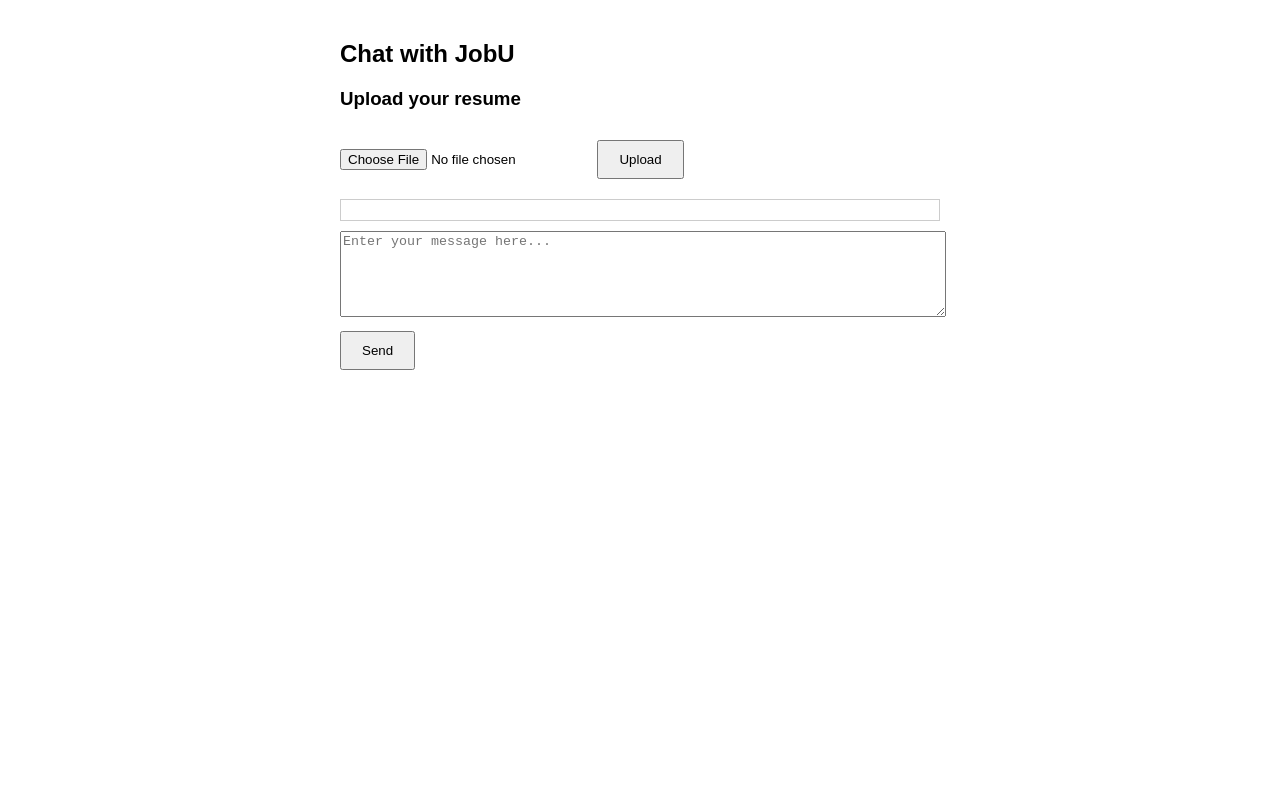
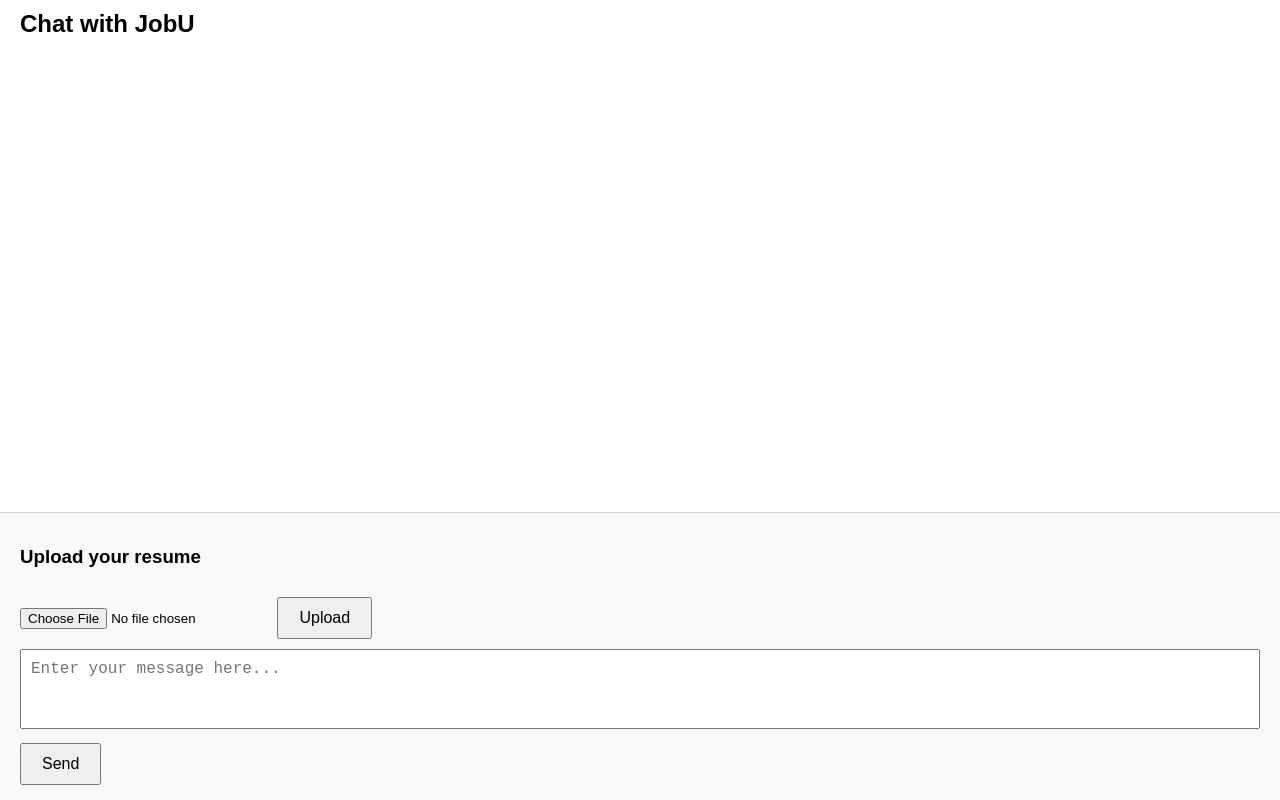
Before and after one commit to Portabello/jobu, a plain HTML site: page frontend/index.html in a window 1280 px wide. Drawn offline with Linux system fonts and the light colour scheme.

Commit message:
updating frontend, dynamic size, UX improvements, chat log

```diff
--- a/frontend/index.html
+++ b/frontend/index.html
@@ -4,68 +4,97 @@
   <meta charset="UTF-8" />
   <title>JobU</title>
   <style>
-    body {
+    html, body {
+      height: 100%;
+      margin: 0;
       font-family: sans-serif;
-      max-width: 600px;
-      margin: 40px auto;
+    }
+
+    #app {
+      display: flex;
+      flex-direction: column;
+      height: 100vh;
+    }
+
+    h2 {
+      margin: 10px 20px 0;
     }
 
     #chatContainer {
-      margin-top: 20px;
-      border: 1px solid #ccc;
-      padding: 10px;
-      max-height: 400px;
+      flex: 1;
       overflow-y: auto;
+      padding: 20px;
+      display: flex;
+      flex-direction: column;
       background: #fff;
     }
 
     .message {
-      padding: 8px;
-      margin-bottom: 6px;
+      padding: 8px 12px;
+      margin-bottom: 10px;
       border-radius: 8px;
       white-space: pre-wrap;
+      max-width: 70%;
     }
 
     .user {
+      align-self: flex-end;
       background-color: #DCF8C6;
       text-align: right;
     }
 
     .assistant {
+      align-self: flex-start;
       background-color: #F1F0F0;
       text-align: left;
+    }
+
+    #inputSection {
+      padding: 15px 20px;
+      border-top: 1px solid #ccc;
+      background: #f9f9f9;
     }
 
     textarea {
       width: 100%;
       height: 80px;
-      margin-top: 10px;
+      padding: 10px;
+      font-size: 16px;
+      resize: none;
+      box-sizing: border-box;
     }
 
     button {
       margin-top: 10px;
       padding: 10px 20px;
+      font-size: 16px;
+    }
+
+    #resumeUpload {
+      margin-bottom: 10px;
     }
 
     input[type="file"] {
-      margin-top: 20px;
+      margin-top: 5px;
     }
   </style>
 </head>
 <body>
-  <h2>Chat with JobU</h2>
+  <div id="app">
+    <h2>Chat with JobU</h2>
 
-  <!-- Upload Resume -->
-  <h3>Upload your resume</h3>
-  <input type="file" id="resumeFile" accept=".pdf,.txt" />
-  <button onclick="uploadResume()">Upload</button>
+    <div id="chatContainer"></div>
 
-  <!-- Chat History -->
-  <div id="chatContainer"></div>
-
-  <!-- Message Input -->
-  <textarea id="prompt" placeholder="Enter your message here..."></textarea><br>
-  <button onclick="sendPrompt()">Send</button>
+    <div id="inputSection">
+      <div id="resumeUpload">
+        <h3>Upload your resume</h3>
+        <input type="file" id="resumeFile" accept=".pdf,.txt" />
+        <button onclick="uploadResume()">Upload</button>
+      </div>
+      <textarea id="prompt" placeholder="Enter your message here..."></textarea><br>
+      <button onclick="sendPrompt()">Send</button>
+    </div>
+  </div>
 
   <script>
     const chatContainer = document.getElementById("chatContainer");
@@ -77,6 +106,12 @@
         const msgDiv = document.createElement("div");
         msgDiv.textContent = msg.text;
         msgDiv.className = `message ${msg.role}`;
+
+        if (msg.text === "Typing...") {
+          msgDiv.style.fontStyle = "italic";
+          msgDiv.style.opacity = 0.7;
+        }
+
         chatContainer.appendChild(msgDiv);
       }
       chatContainer.scrollTop = chatContainer.scrollHeight;
@@ -91,6 +126,9 @@
       renderChat();
       promptInput.value = "";
 
+      chatHistory.push({ role: "assistant", text: "Typing..." });
+      renderChat();
+
       try {
         const res = await fetch("http://127.0.0.1:8000/chat", {
           method: "POST",
@@ -101,10 +139,16 @@
         });
 
         const data = await res.json();
-        chatHistory.push({ role: "assistant", text: data.response });
+        chatHistory[chatHistory.length - 1] = {
+          role: "assistant",
+          text: data.response
+        };
         renderChat();
       } catch (err) {
-        chatHistory.push({ role: "assistant", text: "Error: " + err.message });
+        chatHistory[chatHistory.length - 1] = {
+          role: "assistant",
+          text: "Error: " + err.message
+        };
         renderChat();
       }
     }
@@ -131,6 +175,13 @@
         alert("Error: " + err.message);
       }
     }
+    document.getElementById("prompt").addEventListener("keydown", function (event) {
+    if (event.key === "Enter" && !event.shiftKey) {
+      event.preventDefault(); // Prevent new line
+      sendPrompt();           // Send the message
+    }
+  });
+
   </script>
 </body>
 </html>
```
